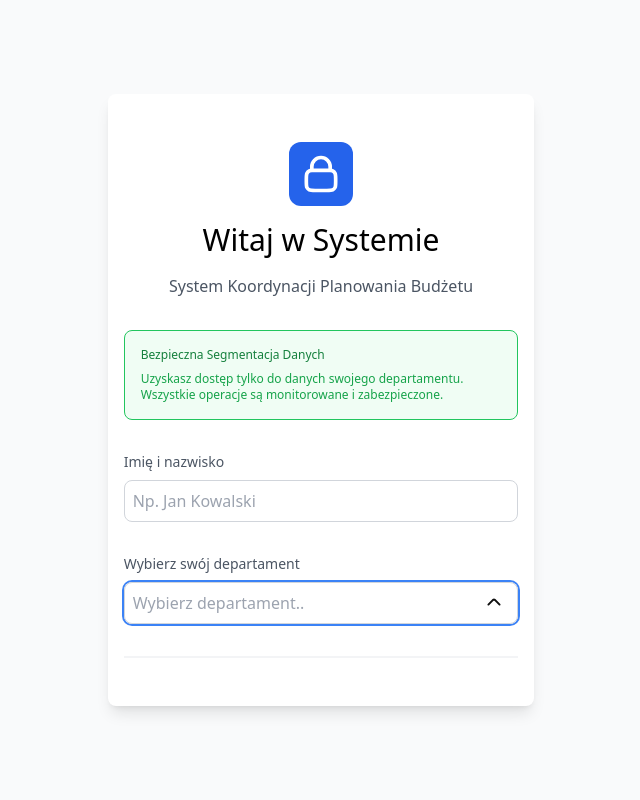
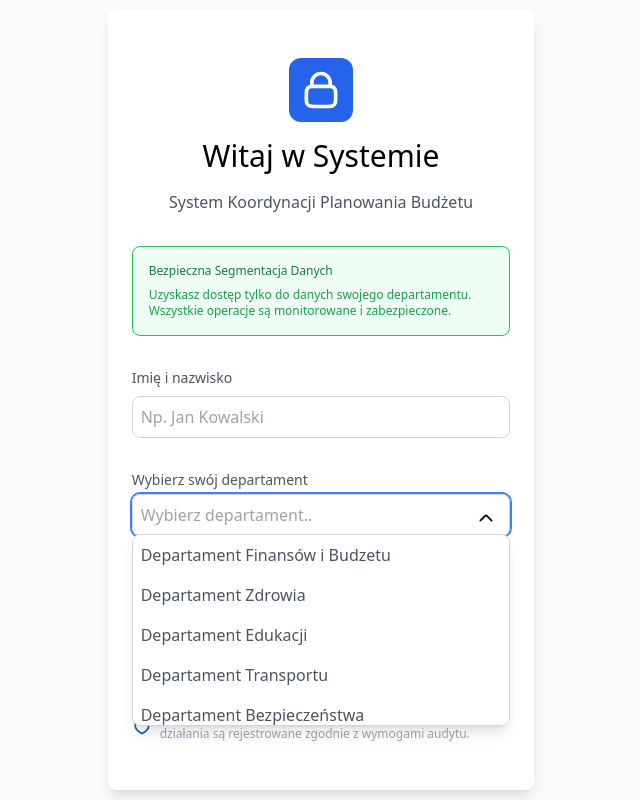
Before and after one commit to olobeca/HackNation, a React (Create React App) app in the folder frontend/: page /login in a window 1280 px wide. Both pictures are taken after a click on the button "Wybierz departament..". Shown: the whole page, without its empty margins (319-959 px from the left). Built offline with nearby package versions, Linux system fonts and the light colour scheme.

Commit message:
ended login Page

```diff
--- a/frontend/src/pages/LoginPage.jsx
+++ b/frontend/src/pages/LoginPage.jsx
@@ -2,6 +2,8 @@ import React from 'react';
 import lockWhite from '../assets/lockWhite.svg';
 import arrowDown from '../assets/arrowDown.svg';
 import arrowUp from '../assets/arrowUp.svg';
+import shield from '../assets/shield.svg';
+import arrowRight from '../assets/arrowRight.svg';
 import {useState} from 'react';
 
 
@@ -9,9 +11,13 @@ function LoginPage() {
 
     const [isOpen, setIsOpen] = useState(false);
 
+    const [Username, setUsername] = useState('');
+
+    const [Department, setDepartment] = useState('')
+
     return (
         <div className="bg-gray-50  h-screen flex items-center justify-center">
-            <div className="shadow-lg rounded-lg p-4 w-1/3 py-12 flex flex-col bg-white ">
+            <div className="shadow-lg rounded-lg p-4 w-1/3 py-12 px-6 flex flex-col bg-white ">
                 <div className="flex flex-col gap-4 items-center">
                     <div className="w-16 h-16 rounded-xl bg-blue-600 flex items-center justify-center">
                         <img src={lockWhite} alt="lock" className="w-11 h-11"/>
@@ -24,20 +30,42 @@ function LoginPage() {
                     </div>
                     <div className="text-left w-full mt-4 flex flex-col gap-2">
                         <h1 className="text-sm text-gray-600">Imię i nazwisko</h1>
-                        <input type="text" className="w-full border border-gray-300 rounded-lg p-2 focus:outline-none focus:ring-2 focus:ring-blue-500 text-gray-500 text-base" placeholder='Np. Jan Kowalski'/>
+                        <input type="text" className="w-full border border-gray-300 rounded-lg p-2 focus:outline-none focus:ring-2 focus:ring-blue-500 text-gray-700 text-base" placeholder='Np. Jan Kowalski' value={Username} onChange={(e) => setUsername(e.target.value)}/>
                     </div>
-                    <div className="text-left w-full mt-4 flex flex-col gap-2 relative">
+                    <div className="text-left w-full mt-4 flex flex-col gap-1 relative">
                         <h1 className="text-sm text-gray-600">Wybierz swój departament</h1>
-                        <button onClick={() => setIsOpen(!isOpen)} className="w-full border border-gray-300 rounded-lg p-2 pr-10 focus:outline-none focus:ring-2 focus:ring-blue-500 text-gray-400 text-base text-left">Wybierz departament..</button>
+                        <button onClick={() => setIsOpen(!isOpen)} className={`w-full border border-gray-300 rounded-lg p-2 pr-10 focus:outline-none focus:ring-2 focus:ring-blue-500 ${Department !== '' ? 'text-gray-700':'text-gray-400'} text-base text-left`}>{Department || "Wybierz departament.."}</button>
+                        <h1 className="text-gray-400 text-xs">16 jednostek organizacyjnych dostępnych</h1>
                         {isOpen ?
                         <img src={arrowUp} alt="arrow" className="w-6 h-6 absolute right-3 top-9 cursor-pointer"/>
                         :
                         <img src={arrowDown} alt="arrow" className="w-6 h-6 absolute right-3 top-9 cursor-pointer" />
                         }
+                        {isOpen &&
+                        <div className="absolute top-16 left-0 w-full bg-white border border-gray-300 rounded-lg shadow-lg z-10 text-gray-600 overflow-y-auto max-h-48">
+                            <button className="p-2 hover:bg-blue-50 cursor-pointer rounded-md w-full text-left" onClick={() => {setDepartment('Departament Finansów i Budzetu'); setIsOpen(false)}}>Departament Finansów i Budzetu</button>
+                            <button className="p-2 hover:bg-blue-50 cursor-pointer rounded-md w-full text-left" onClick={() => {setDepartment('Departament Zdrowia'); setIsOpen(false)}}>Departament Zdrowia</button>
+                            <button className="p-2 hover:bg-blue-50 cursor-pointer rounded-md w-full text-left" onClick={() => {setDepartment('Departament Edukacji'); setIsOpen(false)}}>Departament Edukacji</button>
+                            <button className="p-2 hover:bg-blue-50 cursor-pointer rounded-md w-full text-left" onClick={() => {setDepartment('Departament Transportu'); setIsOpen(false)}}>Departament Transportu</button>
+                            <button className="p-2 hover:bg-blue-50 cursor-pointer rounded-md w-full text-left" onClick={() => {setDepartment('Departament Bezpieczeństwa'); setIsOpen(false)}}>Departament Bezpieczeństwa</button>
+                            <button className="p-2 hover:bg-blue-50 cursor-pointer rounded-md w-full text-left" onClick={() => {setDepartment('Departament Infrastruktury'); setIsOpen(false)}}>Departament Infrastruktury</button>
+                            <button className="p-2 hover:bg-blue-50 cursor-pointer rounded-md w-full text-left" onClick={() => {setDepartment('Departament Środowiska'); setIsOpen(false)}}>Departament Środowiska</button>
+                            <button className="p-2 hover:bg-blue-50 cursor-pointer rounded-md w-full text-left" onClick={() => {setDepartment('Departament Kultury i Turystyki'); setIsOpen(false)}}>Departament Kultury i Turystyki</button>
+                        </div>
+                        }
+
+                    </div>
+                    <div className="w-full mt-6 relative">
+                        <button className={`w-full py-4 ${Username !== '' && Department !== '' ? 'bg-blue-700 hover:bg-blue-900' : 'bg-blue-300 cursor-not-allowed'} text-white p-3 rounded-lg transition duration-200`} disabled={Username === '' || Department === ''}>Przejdź do aplikacji</button>
+                        <img src={arrowRight} alt="arrowRight" className="w-6 h-6 absolute right-28 top-4"/>
                     </div>
 
                     <div className="w-full mt-4">
                         <hr className="border border-gray-100"></hr>
+                    </div>
+                    <div className="w-full flex mt-2 items-center gap-2">
+                        <img src={shield} alt="shield" className="w-5 h-5"/>
+                        <h1 className="text-xs text-gray-400">Twoja sesja jest szyfrowana i zabezpieczona. Wszystkie działania są rejestrowane zgodnie z wymogami audytu.</h1>
                     </div>
                 </div>
 
```
Also changed, not shown: frontend/src/assets/arrowRight.svg (added), frontend/src/assets/shield.svg (added).
